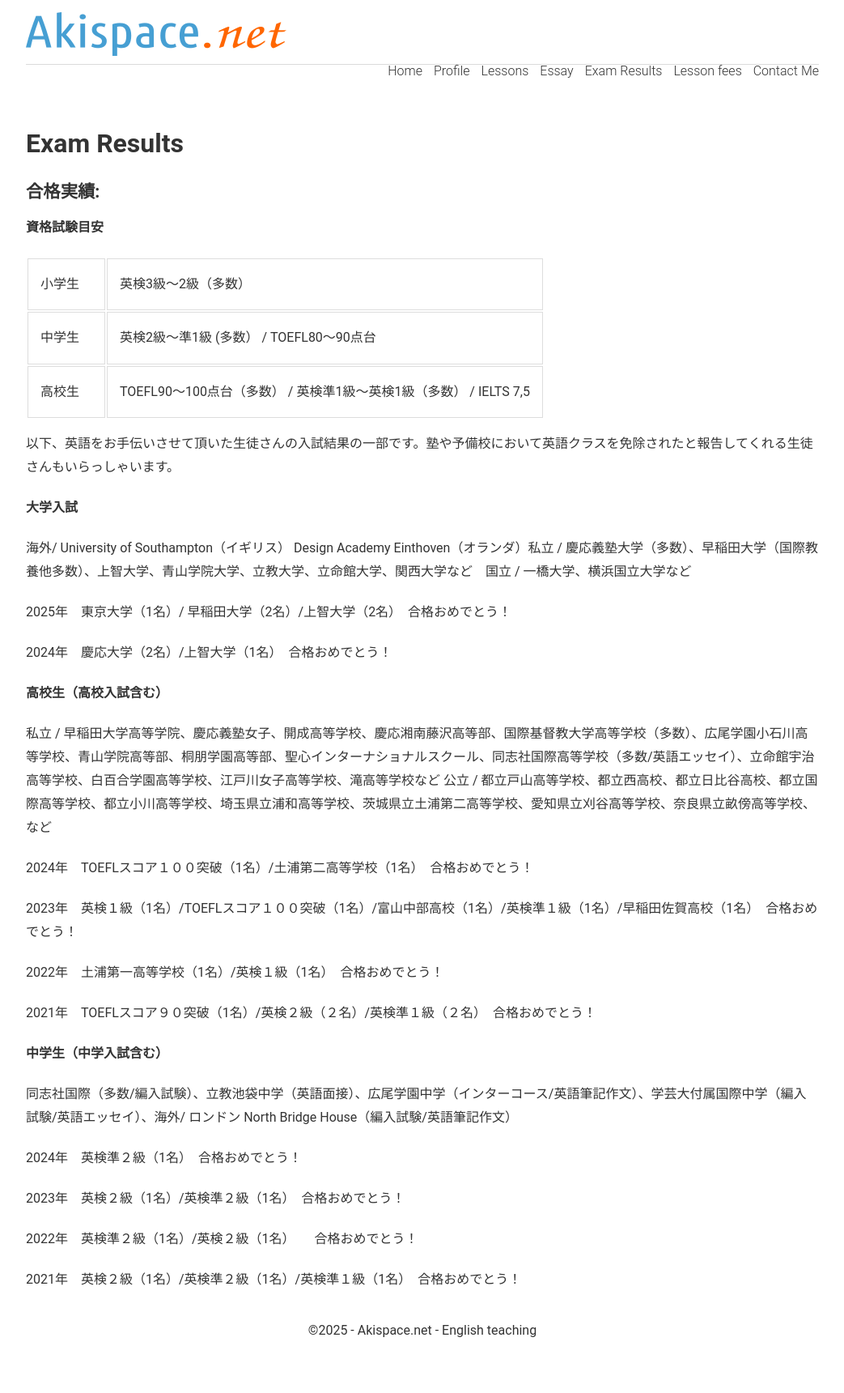
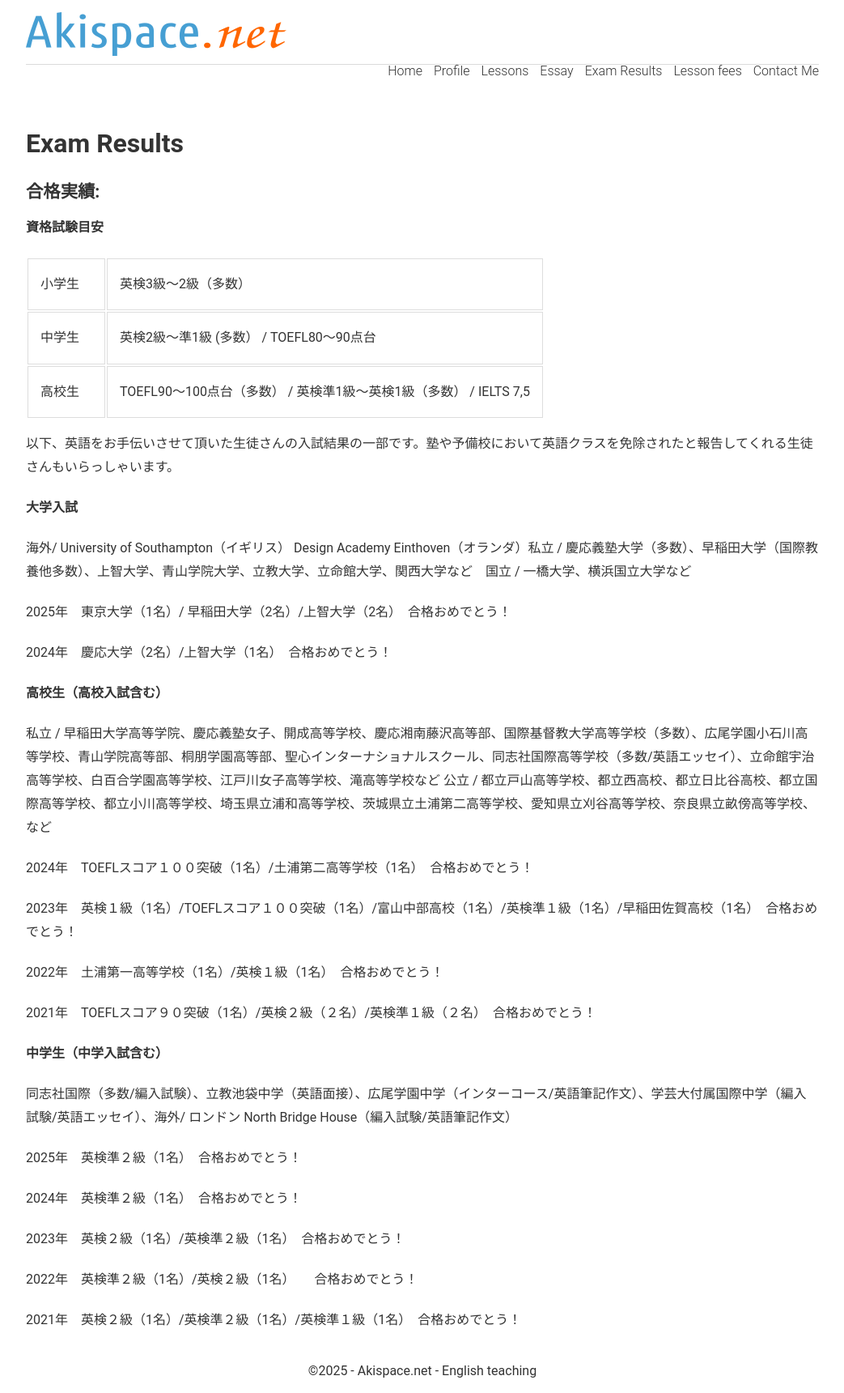
Before and after one commit to phocean/akispace, a Jekyll site: the page built from exam_results.md, in a window 1280 px wide. Shown: the whole page at 81% size, without its empty margins (118-1161 px from the left). Built offline with Jekyll 4.4.1, drawn with Linux system fonts in a browser that asks for light colours; before the commit the page ends 1670 px from its top, so only the background shows below that.

Commit message:
Update exam_results.md

```diff
--- a/exam_results.md
+++ b/exam_results.md
@@ -42,6 +42,8 @@
 
 同志社国際（多数/編入試験）、立教池袋中学（英語面接）、広尾学園中学（インターコース/英語筆記作文）、学芸大付属国際中学（編入試験/英語エッセイ）、海外/ ロンドン North Bridge House（編入試験/英語筆記作文）
 
+2025年　英検準２級（1名）　合格おめでとう！
+
 2024年　英検準２級（1名）　合格おめでとう！
 
 2023年　英検２級（1名）/英検準２級（1名）　合格おめでとう！
```
